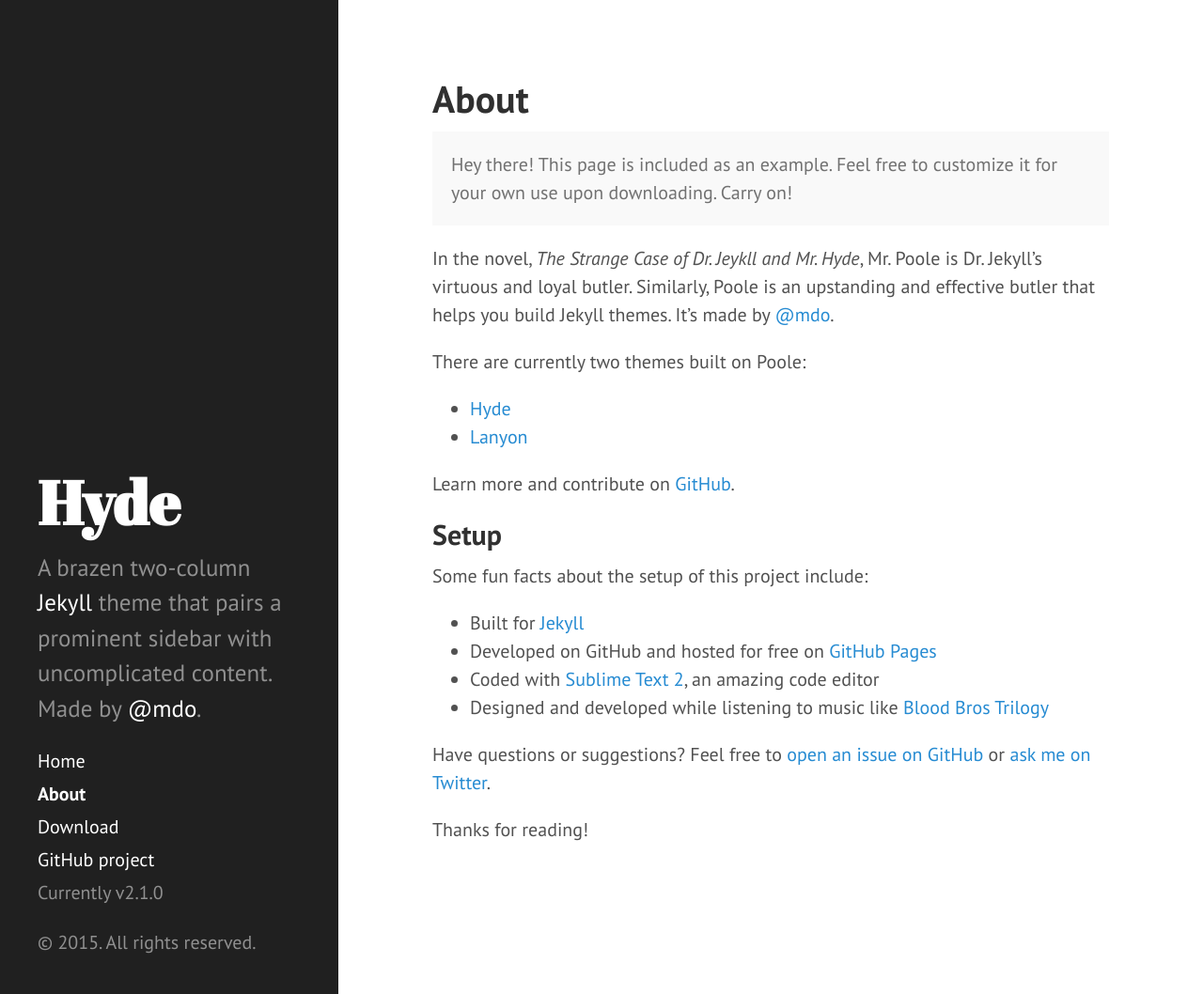
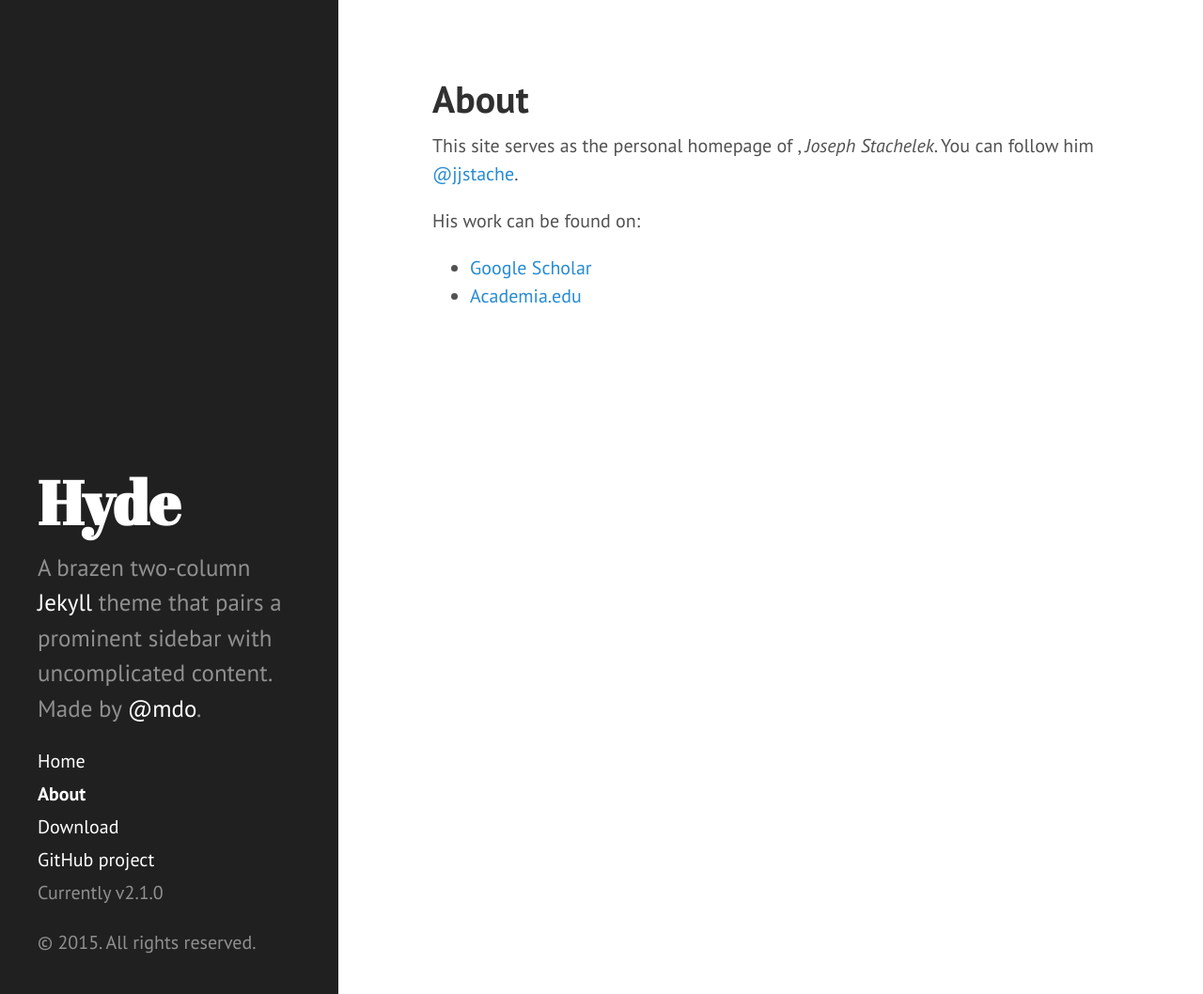
Before and after one commit to jsta/jsta.github.io, a Jekyll site: the page built from about.md, in a window 1280 px wide and 1058 px high. Shown: the whole window at 94% size. Built offline with Jekyll 4.4.1, drawn with Linux system fonts in a browser that asks for light colours; Markdown is read by kramdown in place of the engine named in the settings.

Commit message:
personalize

```diff
--- a/CNAME
+++ /dev/null
@@ -1 +0,0 @@
-hyde.getpoole.com
--- a/about.md
+++ b/about.md
@@ -3,28 +3,9 @@
 title: About
 ---
 
-<p class="message">
-  Hey there! This page is included as an example. Feel free to customize it for your own use upon downloading. Carry on!
-</p>
+This site serves as the personal homepage of , *Joseph Stachelek*. You can follow him [@jjstache](https://twitter.com/jjstache).
 
-In the novel, *The Strange Case of Dr. Jeykll and Mr. Hyde*, Mr. Poole is Dr. Jekyll's virtuous and loyal butler. Similarly, Poole is an upstanding and effective butler that helps you build Jekyll themes. It's made by [@mdo](https://twitter.com/mdo).
+His work can be found on:
 
-There are currently two themes built on Poole:
-
-* [Hyde](http://hyde.getpoole.com)
-* [Lanyon](http://lanyon.getpoole.com)
-
-Learn more and contribute on [GitHub](https://github.com/poole).
-
-## Setup
-
-Some fun facts about the setup of this project include:
-
-* Built for [Jekyll](http://jekyllrb.com)
-* Developed on GitHub and hosted for free on [GitHub Pages](https://pages.github.com)
-* Coded with [Sublime Text 2](http://sublimetext.com), an amazing code editor
-* Designed and developed while listening to music like [Blood Bros Trilogy](https://soundcloud.com/maddecent/sets/blood-bros-series)
-
-Have questions or suggestions? Feel free to [open an issue on GitHub](https://github.com/poole/issues/new) or [ask me on Twitter](https://twitter.com/mdo).
-
-Thanks for reading!
+* [Google Scholar](https://scholar.google.com/citations?user=IkYbVz8AAAAJ&hl=en)
+* [Academia.edu](http://utexas.academia.edu/JosephStachelek)
```
Also changed, not shown: LICENSE.md.
